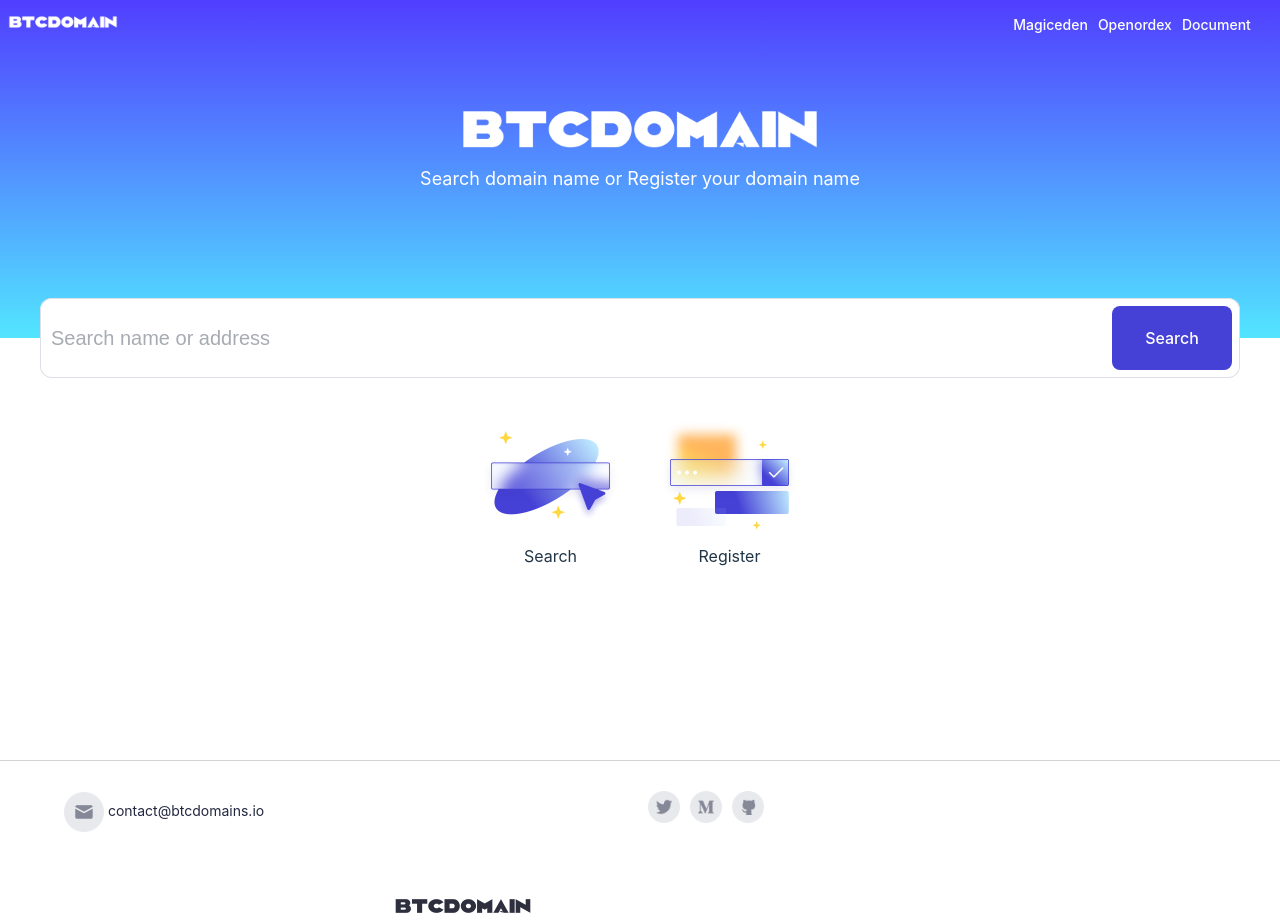
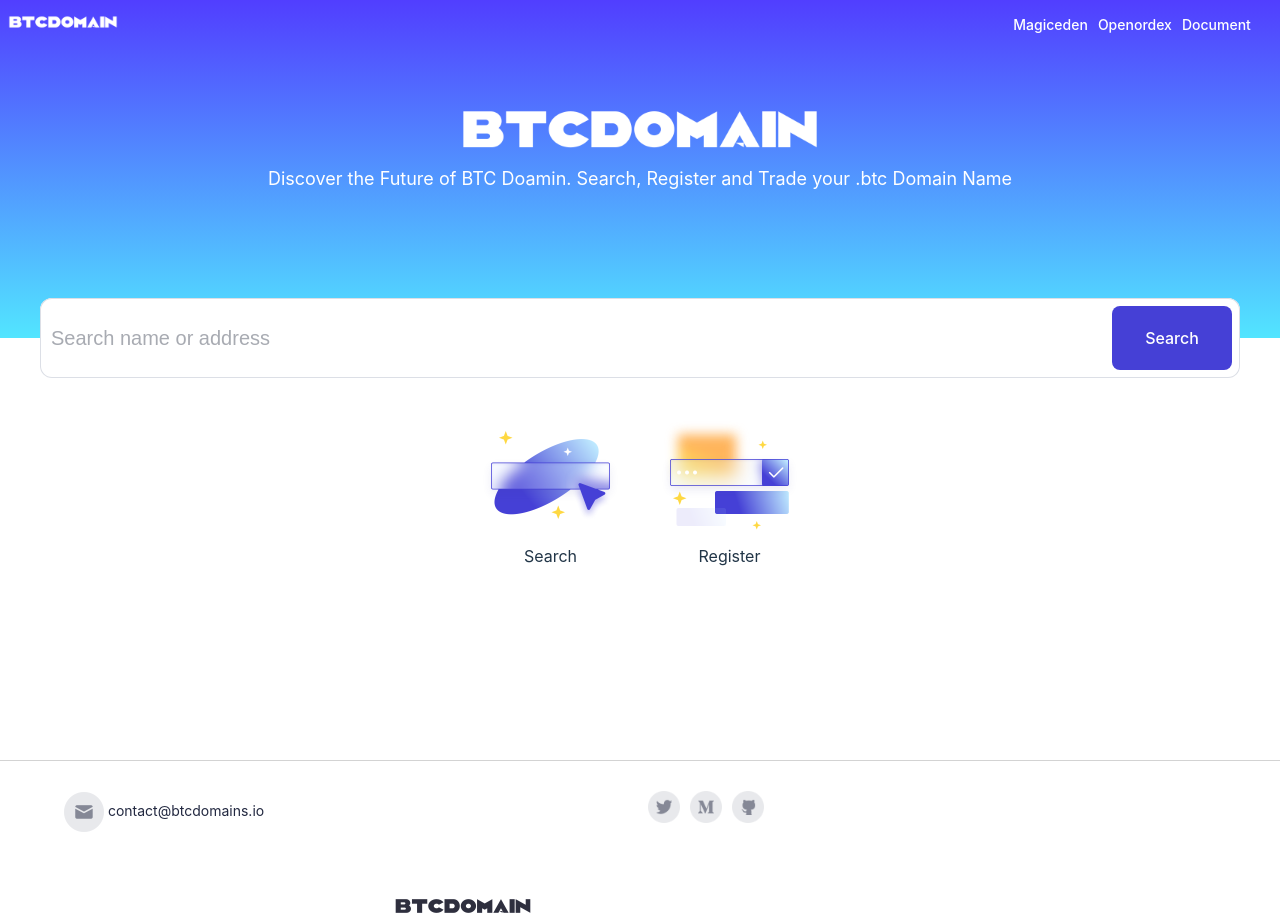
Before and after one commit to lyswifter/bitcoin-domain, a Vue app: page / in a window 1280 px wide. Built offline with nearby package versions, Linux system fonts and the light colour scheme.

Commit message:
better seo

```diff
--- a/index.html
+++ b/index.html
@@ -4,8 +4,9 @@
 <head>
   <meta charset="UTF-8" />
   <link rel="icon" type="image/png" href="/favicon.png" />
+  <meta name="description" content="Discover the Future of ZK empowered Bitcoin Layer 1 Domain System on Ordinals. Search, Register and Trade your .btc Domain Name on Bitcoin Today">
   <meta name="viewport" content="width=device-width, initial-scale=1.0" />
-  <title>BTC-Domain</title>
+  <title>BTCDOMAIN | ZK Bitcoin Domain Names on Ordinals</title>
 </head>
 
 <body>
--- a/src/components/Header.vue
+++ b/src/components/Header.vue
@@ -32,7 +32,7 @@
 
     <div class="slogon-view">
       <img class="solgon-title-view" src="../assets/logo@2x.png" alt="">
-      <div class="solgon-content-view">Search domain name or Register your domain name</div>
+      <div class="solgon-content-view">Discover the Future of BTC Doamin. Search, Register and Trade your .btc Domain Name</div>
     </div>
   </div>
 </template>
```
